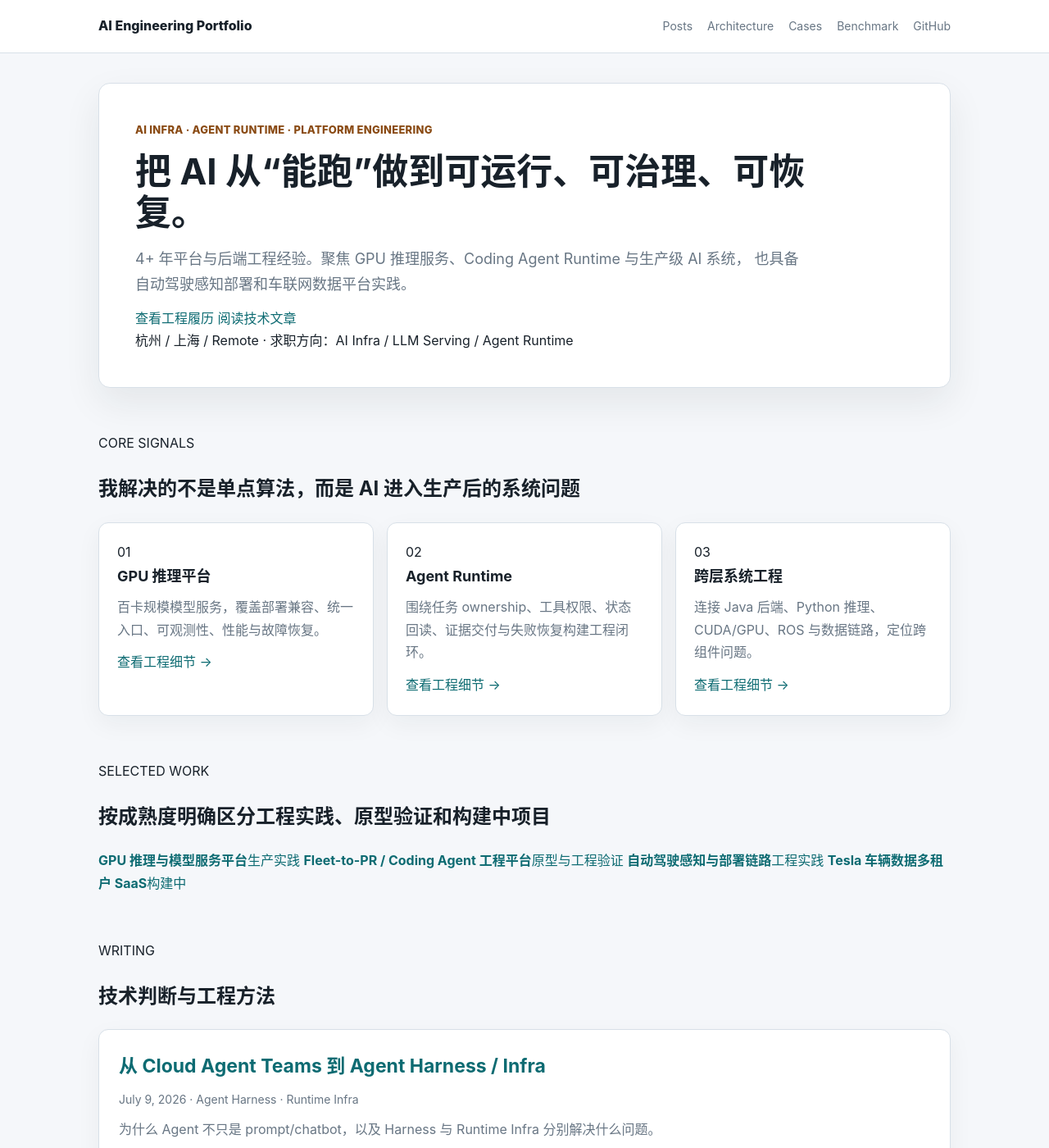
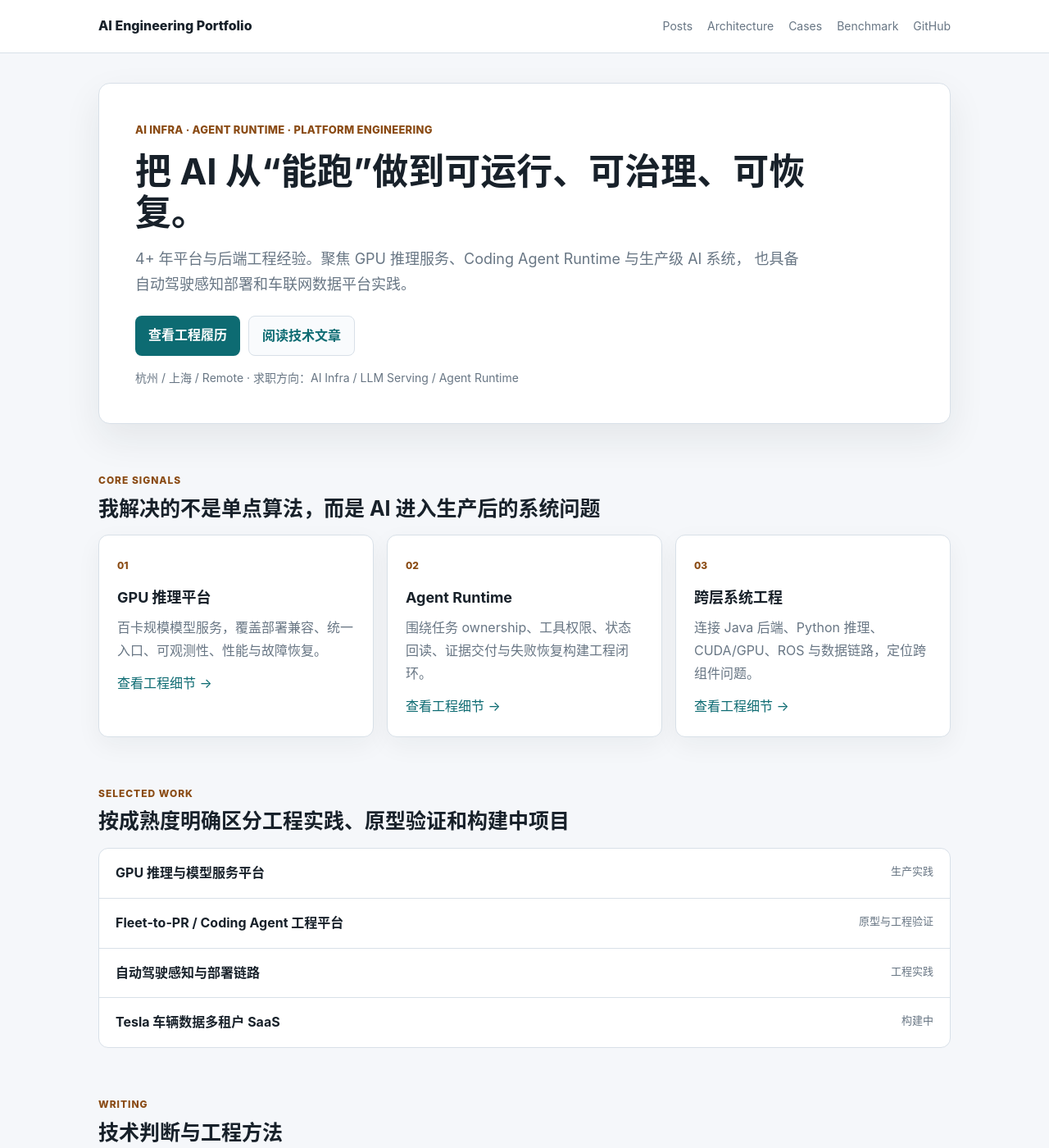
Before and after one commit to jakezai250808-sudo/agent-harness-portfolio, a Jekyll site: the page built from index.md, in a window 1280 px wide and 1400 px high. Shown: the whole window at 82% size. Built offline with Jekyll 4.4.1, drawn with Linux system fonts in a browser that asks for light colours.

Commit message:
improve mobile recruiting profile presentation

```diff
--- a/assets/main.scss
+++ b/assets/main.scss
@@ -337,3 +337,235 @@ code {
     font-size: 16px;
   }
 }
+
+
+/* Recruiting profile */
+.profile-hero {
+  margin: -6px 0 28px;
+  padding-bottom: 28px;
+  border-bottom: 1px solid var(--line);
+}
+
+.eyebrow,
+.section-heading > span {
+  color: var(--warm);
+  font-size: 12px;
+  font-weight: 800;
+  letter-spacing: 0.08em;
+}
+
+.profile-hero h1 {
+  margin: 10px 0 14px;
+  max-width: 760px;
+  font-size: 38px;
+  line-height: 1.2;
+}
+
+.profile-lead {
+  max-width: 720px;
+  color: var(--muted);
+  font-size: 18px;
+}
+
+.profile-meta {
+  display: flex;
+  flex-wrap: wrap;
+  gap: 10px 20px;
+  margin-top: 18px;
+  color: var(--ink);
+  font-size: 14px;
+  font-weight: 650;
+}
+
+.quick-scan {
+  display: grid;
+  grid-template-columns: repeat(3, 1fr);
+  gap: 12px;
+  margin: 24px 0 36px;
+}
+
+.quick-scan div {
+  padding: 17px 18px;
+  border: 1px solid var(--line);
+  border-radius: 10px;
+  background: var(--paper-soft);
+}
+
+.quick-scan strong,
+.quick-scan span {
+  display: block;
+}
+
+.quick-scan strong {
+  color: var(--accent-dark);
+  font-size: 18px;
+}
+
+.quick-scan span {
+  margin-top: 3px;
+  color: var(--muted);
+  font-size: 13px;
+}
+
+.project-block {
+  margin: 22px 0;
+  padding: 24px;
+  border: 1px solid var(--line);
+  border-radius: 12px;
+  background: var(--paper);
+}
+
+.project-title {
+  display: flex;
+  align-items: center;
+  justify-content: space-between;
+  gap: 14px;
+  margin-bottom: 12px;
+}
+
+.project-title h3 {
+  margin: 0;
+}
+
+.status {
+  flex: none;
+  padding: 3px 9px;
+  border-radius: 999px;
+  font-size: 12px;
+  font-weight: 750;
+}
+
+.status.production { color: #0b624b; background: #e3f4ed; }
+.status.prototype { color: #65520a; background: #f7f0cf; }
+.status.building { color: #78501f; background: #f7e9d6; }
+
+.stack-line {
+  margin-top: 16px;
+  color: var(--muted);
+  font-size: 13px;
+  font-weight: 650;
+}
+
+.evidence-links {
+  display: flex;
+  flex-wrap: wrap;
+  gap: 8px 18px;
+  margin: 15px 0;
+}
+
+.hero-actions {
+  display: flex;
+  flex-wrap: wrap;
+  gap: 10px;
+  margin: 22px 0 15px;
+}
+
+.primary-action,
+.secondary-action {
+  display: inline-flex;
+  padding: 10px 16px;
+  border-radius: 8px;
+  font-weight: 720;
+}
+
+.primary-action {
+  color: white;
+  background: var(--accent);
+}
+
+.primary-action:hover {
+  color: white;
+  background: var(--accent-dark);
+  text-decoration: none;
+}
+
+.secondary-action {
+  border: 1px solid var(--line);
+  background: var(--paper-soft);
+}
+
+.location-line {
+  color: var(--muted);
+  font-size: 14px;
+}
+
+.section-heading {
+  max-width: 760px;
+  margin-bottom: 16px;
+}
+
+.section-heading h2 {
+  margin: 5px 0 0;
+  font-size: 25px;
+  line-height: 1.3;
+}
+
+.card-index {
+  display: inline-block;
+  margin-bottom: 12px;
+  color: var(--warm);
+  font-size: 12px;
+  font-weight: 800;
+}
+
+.work-list {
+  overflow: hidden;
+  border: 1px solid var(--line);
+  border-radius: 12px;
+  background: var(--paper);
+}
+
+.work-list a {
+  display: flex;
+  justify-content: space-between;
+  gap: 20px;
+  padding: 16px 20px;
+  border-bottom: 1px solid var(--line);
+  color: var(--ink);
+}
+
+.work-list a:last-child {
+  border-bottom: 0;
+}
+
+.work-list a:hover {
+  background: var(--paper-soft);
+  text-decoration: none;
+}
+
+.work-list span {
+  flex: none;
+  color: var(--muted);
+  font-size: 13px;
+}
+
+@media (max-width: 720px) {
+  .profile-hero h1 {
+    font-size: 29px;
+  }
+
+  .profile-lead {
+    font-size: 16px;
+  }
+
+  .quick-scan {
+    grid-template-columns: 1fr;
+  }
+
+  .project-block {
+    margin-left: -6px;
+    margin-right: -6px;
+    padding: 19px;
+  }
+
+  .project-title {
+    align-items: flex-start;
+    flex-direction: column;
+    gap: 7px;
+  }
+
+  .work-list a {
+    flex-direction: column;
+    gap: 3px;
+  }
+}
```
